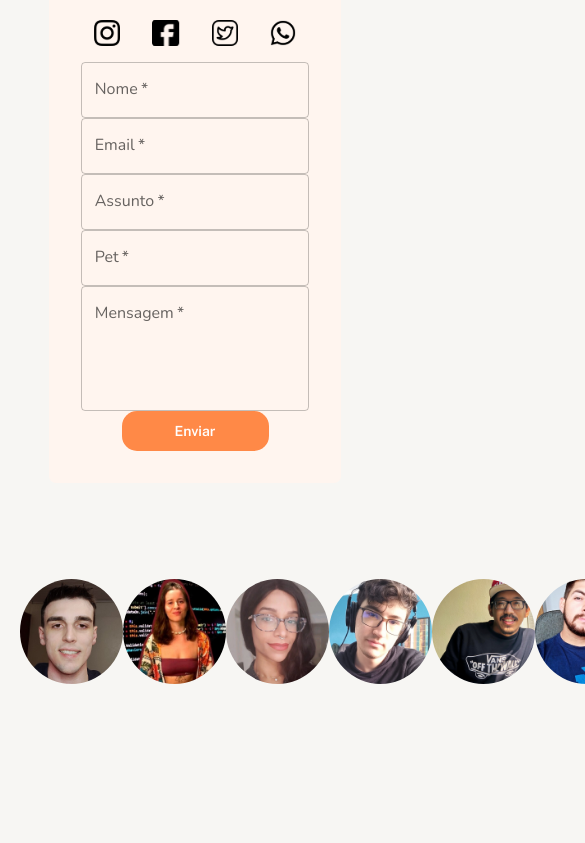
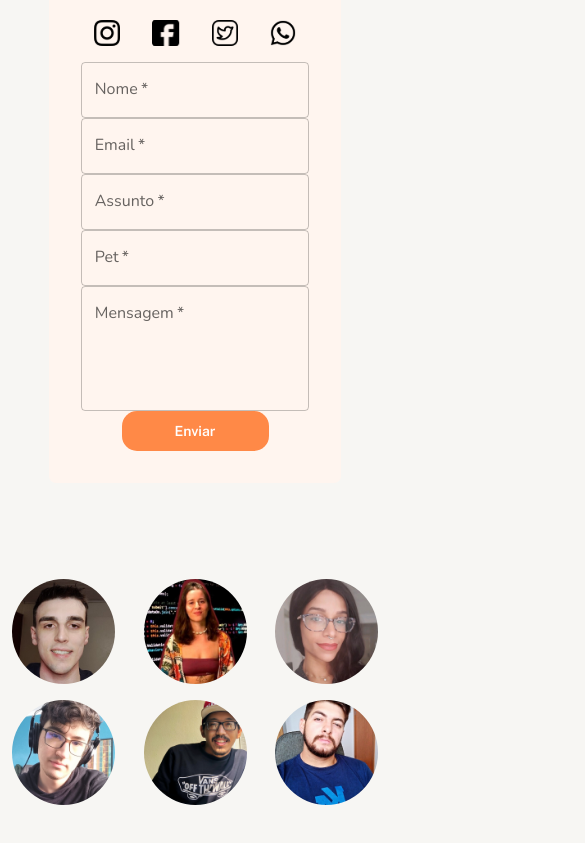
Before and after one commit to M4-PROJETO-FINAL/me-au-front-end, a React (Create React App) app: page /contact in a window 390 px wide. Shown: the part 967-1810 px from the top of the page, 585 px wide, since content can reach past the window. Before the commit the page ends 1683 px from the top, so only its background shows below. Built offline with nearby package versions, Linux system fonts and the light colour scheme.

Commit message:
feat: devs section responsivity implemented

```diff
--- a/src/components/Devs/index.tsx
+++ b/src/components/Devs/index.tsx
@@ -1,4 +1,4 @@
-import { Avatar, Box } from "@mui/material";
+import { Avatar } from "@mui/material";
 
 import Amanda from "../../assets/Developers/ama2.0.jpeg";
 import Daniel from "../../assets/Developers/dan2.0.png";
@@ -7,19 +7,11 @@
 import Nat from "../../assets/Developers/nat2.0.jpeg";
 import Nicholas from "../../assets/Developers/nic2.0.jpeg";
 import DevInfoOnHover from "../DevInfoOnHover";
-import { Container } from "./styles";
+import { Box, Container } from "./styles";
 
 const Developers = () => {
   return (
-    <Box
-      sx={{
-        display: "flex",
-        justifyContent: "space-evenly",
-        width: "90%",
-        marginTop: "3rem",
-        marginBottom: "2rem",
-      }}
-    >
+    <Box>
       <Container>
         <Avatar
           variant="circular"
--- a/src/components/Devs/styles.ts
+++ b/src/components/Devs/styles.ts
@@ -12,3 +12,23 @@
     opacity: 1;
   }
 `;
+
+export const Box = styled.div`
+  display: flex;
+  justify-content: space-evenly;
+
+  width: 90%;
+  margin: 3rem 0 2rem 0;
+
+  @media screen and (max-width: 768px) {
+    width: 100%;
+
+    overflow-x: auto;
+
+    margin-bottom: 5rem;
+    gap: 1rem;
+
+    flex-direction: row;
+    flex-wrap: wrap;
+  }
+`;
```
